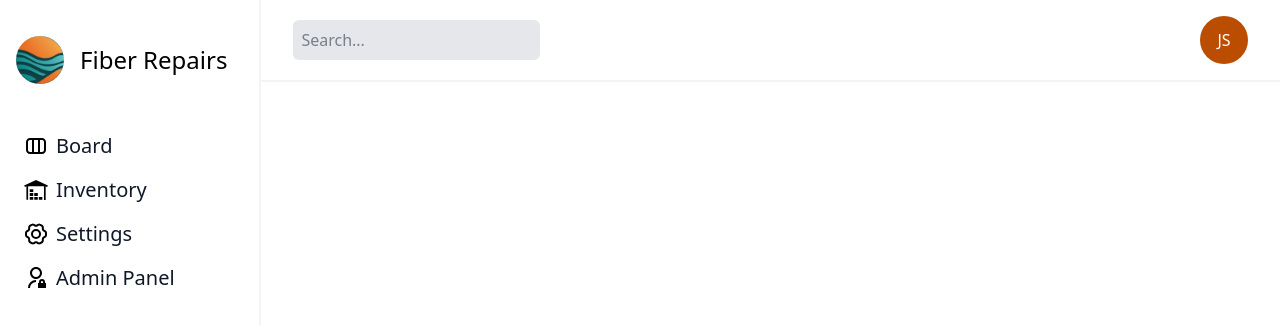
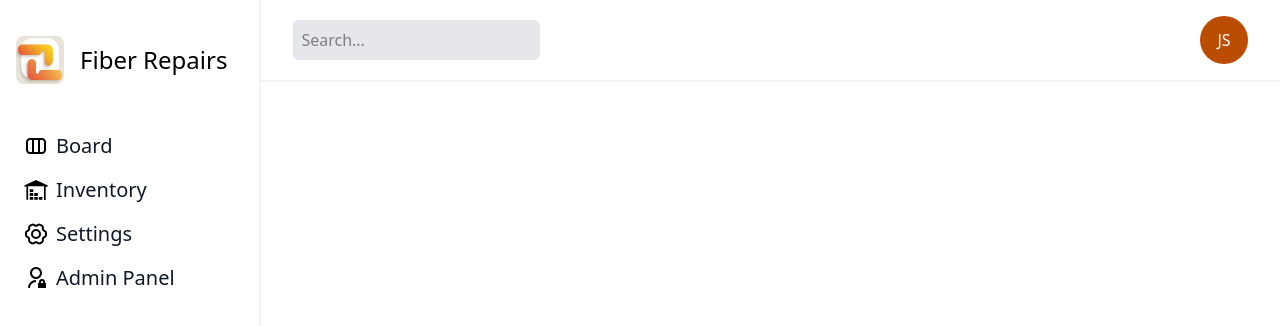
Before and after one commit to Nuno-Silva-00/TaskFlow, an Angular app in the folder client/: page /dashboard in a window 1280 px wide. Shown: the top 326 px of the page. Built offline with nearby package versions, Linux system fonts and the light colour scheme.

Commit message:
update logo and app name

```diff
--- a/client/src/app/shared/components/navbar/navbar.component.html
+++ b/client/src/app/shared/components/navbar/navbar.component.html
@@ -1,6 +1,6 @@
 <nav class="justify-between h-screen p-4 border-r-2 border-gray-100">
   <div class="flex flex-row items-center pt-3">
-    <img src="assets/logo.jpg" alt="Logo" class="size-12 rounded-full" />
+    <img src="assets/logo.png" alt="Logo" class="size-12 rounded-lg" />
     <div class="text-2xl font-medium text-black p-4">Fiber Repairs</div>
   </div>
 
--- a/client/src/index.html
+++ b/client/src/index.html
@@ -2,10 +2,10 @@
 <html lang="en">
 <head>
   <meta charset="utf-8">
-  <title>Fiber Repairs</title>
+  <title>Task Flow</title>
   <base href="/">
   <meta name="viewport" content="width=device-width, initial-scale=1">
-  <link rel="icon" type="image/x-icon" href="assets/logo.jpg">
+  <link rel="icon" type="image/x-icon" href="assets/logo.png">
 </head>
 <body>
   <app-root></app-root>
```
Also changed, not shown: client/src/assets/logo.jpg (deleted), client/src/assets/logo.png (added).
